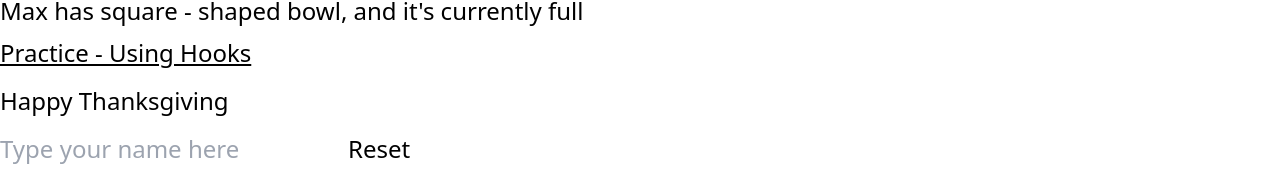
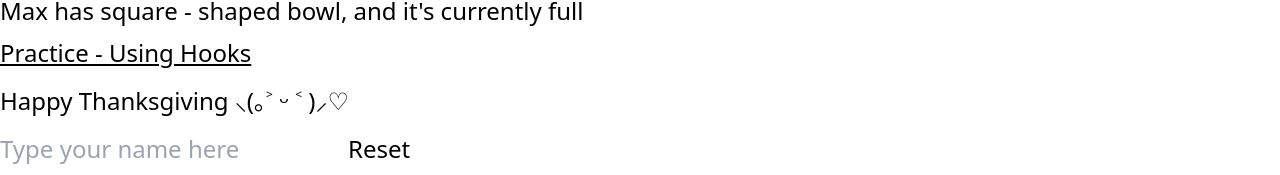
Before and after one commit to Sisi-tech/course-practice, a React (Vite) app: page / in a window 1280 px wide. Shown: the part 425-600 px from the top of the page. Built offline with nearby package versions, Linux system fonts and the light colour scheme.

Commit message:
update hooks practice

```diff
--- a/src/Hooks.jsx
+++ b/src/Hooks.jsx
@@ -11,7 +11,7 @@ export default function InputComponent() {
     return (
         <div className='text-gray-100 py-2 flex flex-col justify-center align-center' style={{lineHeight: "2.0"}}>
             <h2 className='text-blue-700' style={{textDecoration: 'underline'}}>Practice - Using Hooks</h2>
-            <p>Happy Thanksgiving {name}</p>
+            <p>Happy Thanksgiving {name} ⸜(｡˃ ᵕ ˂ )⸝♡</p>
             <input className='block bg-gray-200 text-black px-2 rounded-md' placeholder='Type your name here' value={name} onChange={handleNameChange} />
             <button className='bg-blue-600 text-gray-200 rounded-md px-2 m-3 w-24 shadow-gray-600 shadow-md hover:bg-gray-200 hover:text-black' onClick={()=>setName("")}>
                 Reset
```
